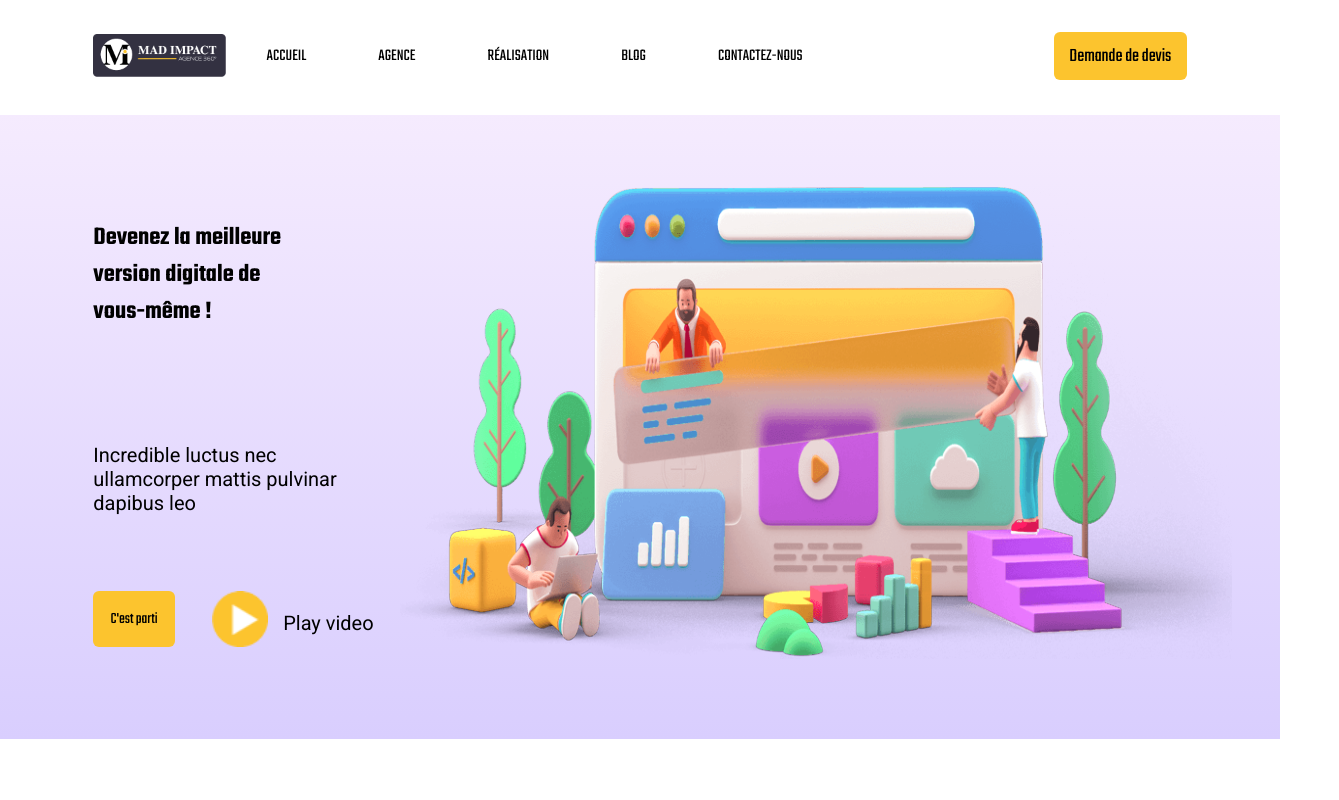
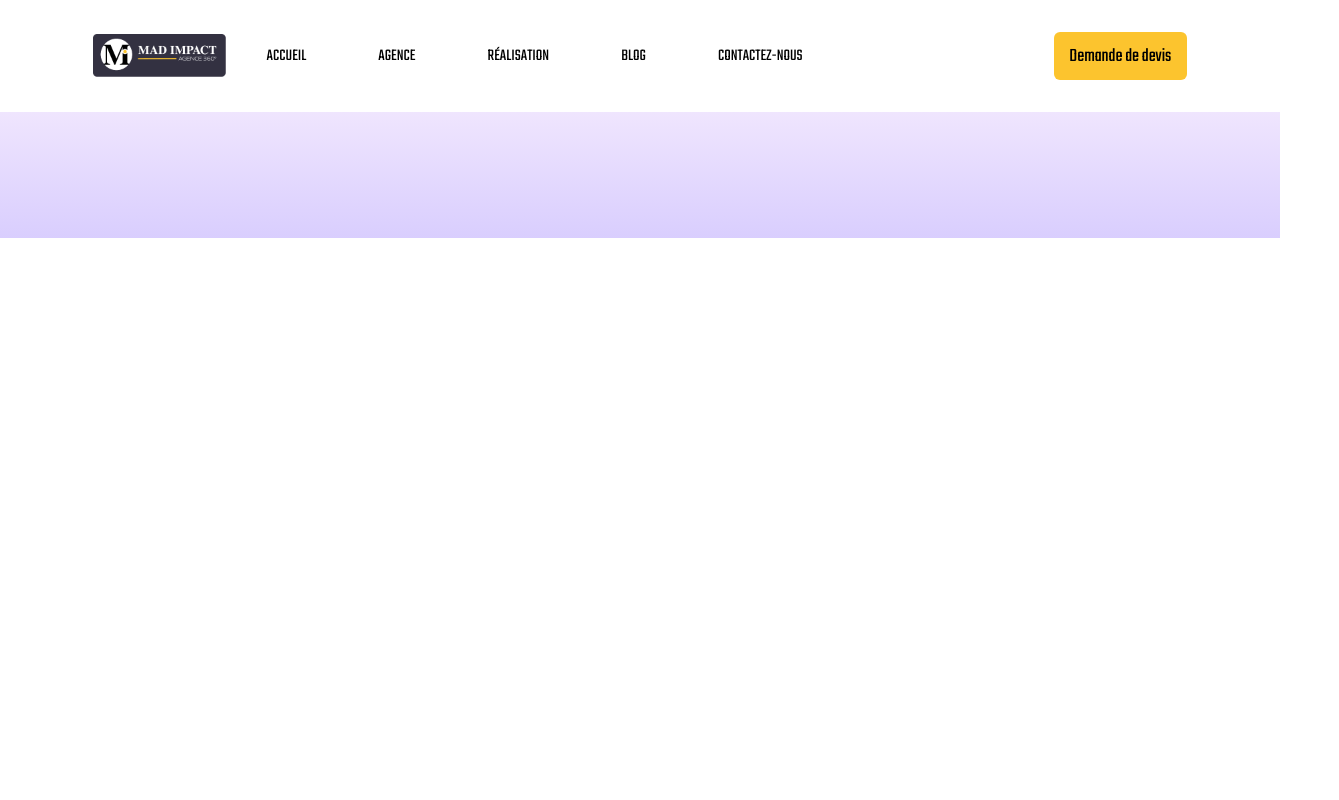
Before and after one commit to ghassenbenamor/madImpact-task1, a React (Create React App) app: page / in a window 1280 px wide. Shown: the top 800 px of the page, 1339 px wide, since content can reach past the window. Built offline with nearby package versions, Linux system fonts and the light colour scheme.

Commit message:
deploy commit

```diff
--- a/src/App.js
+++ b/src/App.js
@@ -14,7 +14,7 @@ function App() {
     <div>
      <Navbar/>
      <Routes>
-     <Route exact path='/' element={<Acceuil/>} />
+     <Route exact path='/madImpact-task1' element={<Acceuil/>} />
      <Route  path='/realisations' element={<Realisations/>} />
      <Route  path='/agence' element={<Agence/>} />
      </Routes>
--- a/src/components/Navbar.jsx
+++ b/src/components/Navbar.jsx
@@ -7,7 +7,7 @@ const Navbar = () => {
     <div className='navbar'>
       <img src={logo} alt="logo" className='logo' />
       <ul>
-        <Link to='/'><li>ACCUEIL</li></Link>
+        <Link exact to='/madImpact-task1'><li>ACCUEIL</li></Link>
         <Link to="/agence"><li>AGENCE</li></Link>
         <Link to='realisations'><li>RÉALISATION</li></Link>
         <li>BLOG</li>
```
